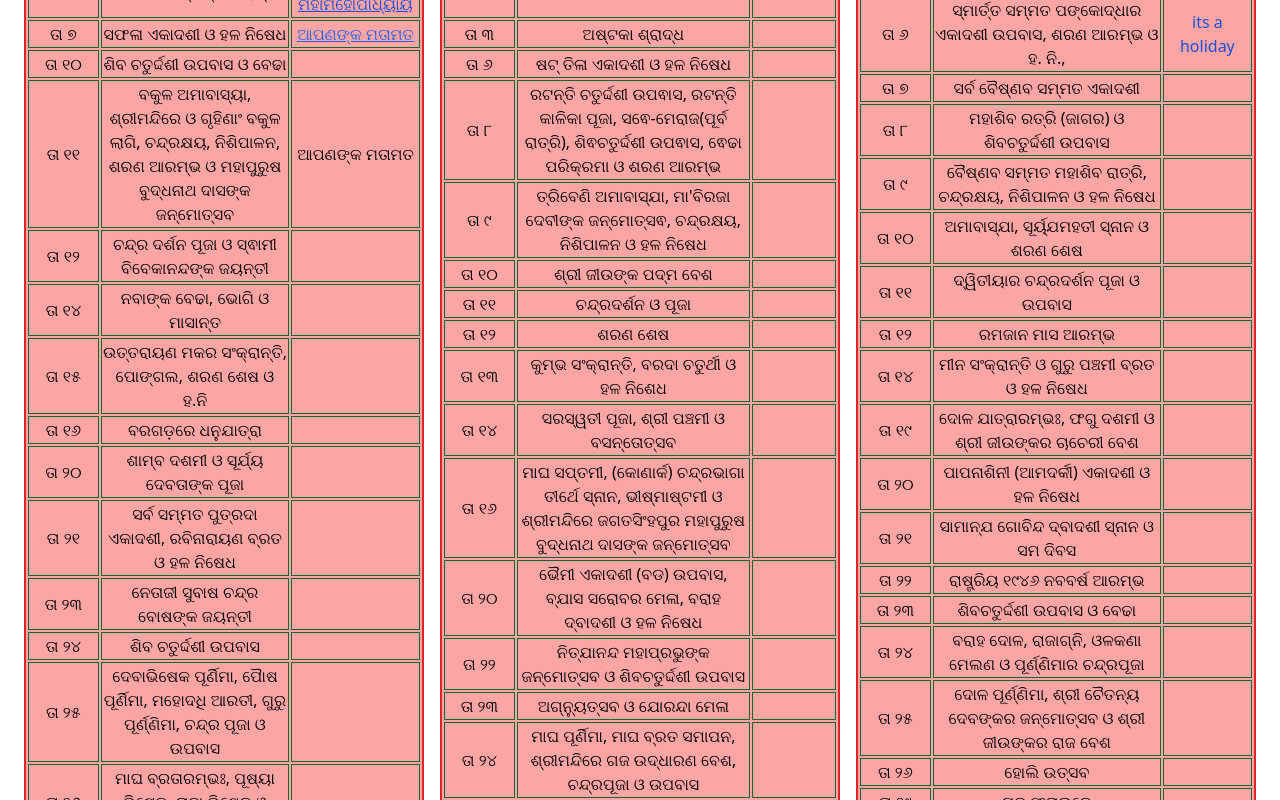
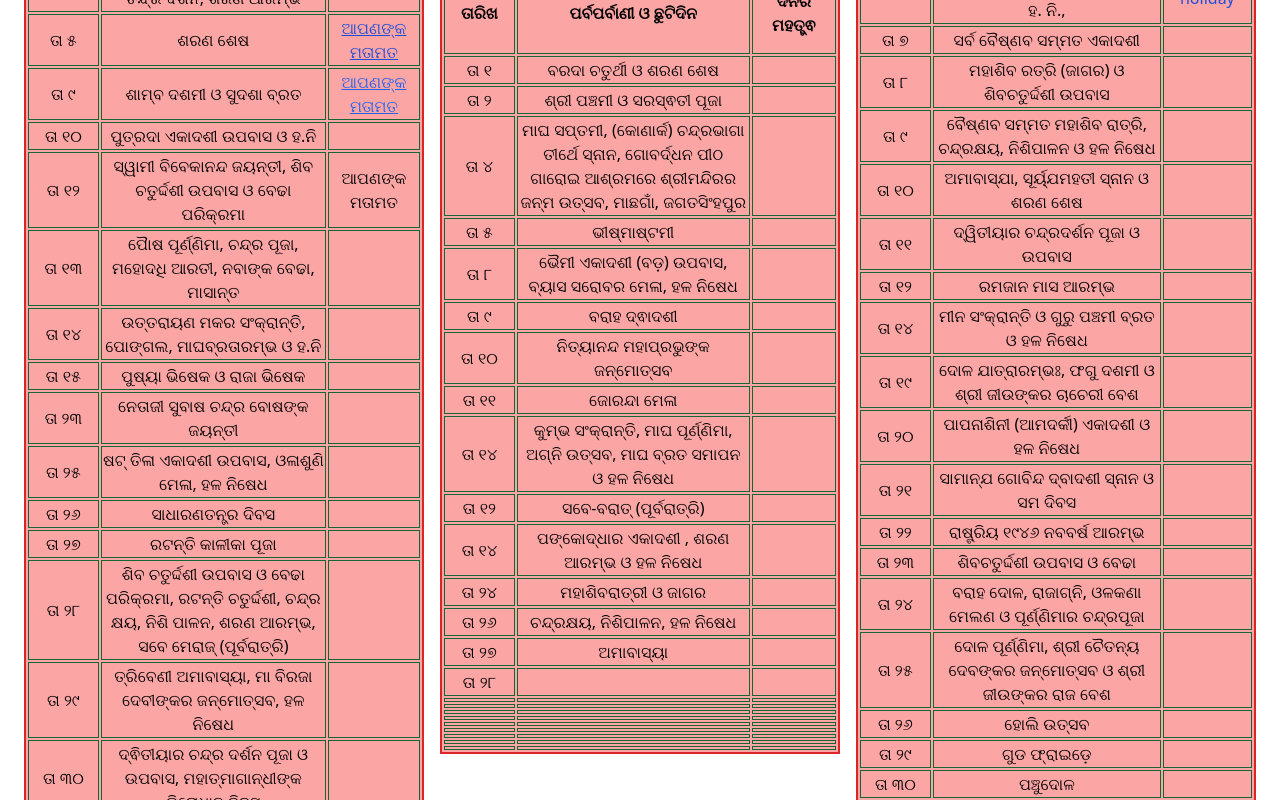
Before and after one commit to biswaranjans7978/UnicCalender, a React (Vite) app in the folder NewReactOdiaCalender/: page /monthlyfestive in a window 1280 px wide. Shown: the part 340-1140 px from the top of the page. Built offline with nearby package versions, Linux system fonts and the light colour scheme.

Commit message:
festive details january & february update

```diff
--- a/NewReactOdiaCalender/src/Component/MonthlyFestive/Festives.jsx
+++ b/NewReactOdiaCalender/src/Component/MonthlyFestive/Festives.jsx
@@ -9,47 +9,45 @@ function Festives() {
             monthDates:
         {
             date1:"ତା ୧",
-            date2:"ତା ୪",
-            date3:"ତା ୭",
+            date2:"ତା ୫",
+            date3:"ତା ୯",
             date4:"ତା ୧୦",
-            date5:"ତା ୧୧",
-            date6:"ତା ୧୨",
+            date5:"ତା ୧୨",
+            date6:"ତା ୧୩",
             date7:"ତା ୧୪",
             date8:"ତା ୧୫ ",
-            date9:"ତା ୧୬ ",
-            date10:"ତା ୨୦ ",
-            date11:"ତା ୨୧ ",
-            date12:"ତା ୨୩ ",
-            date13:"ତା ୨୪ ",
-            date14:"ତା ୨୫ ",
-            date15:"ତା ୨୬ ",
-            date16:"ତା ୨୯ ",
-            date17:"ତା ୩୦  ",
+            date9:"ତା ୨୩ ",
+            date10:"ତା ୨୫ ",
+            date11:"ତା ୨୬ ",
+            date12:"ତା ୨୭ ",
+            date13:"ତା ୨୮ ",
+            date14:"ତା ୨୯ ",
+            date15:"ତା ୩୦ ",
+
         },
             monthFestives:
         {
-            festive1:"ଇଂରାଜୀ ନବବର୍ଷ ସନ ୨୦୨୫ ମସିହା ପ୍ରବେଶ ଆରମ୍ଭ",
-            festive2:"ପଠାଣି ସାମନ୍ତଙ୍କ ଜୟନ୍ତୀ",
-            festive3:"ସଫଳା ଏକାଦଶୀ ଓ ହଳ ନିଷେଧ",
-            festive4:"ଶିବ ଚତୁର୍ଦ୍ଦଶୀ ଉପବାସ ଓ ବେଢା",
-            festive5:"ବକୁଳ ଅମାବାସ୍ୟା, ଶ୍ରୀମନ୍ଦିରେ ଓ ଗୃହିଣାଂ ବକୁଳ ଲାଗି, ଚନ୍ଦ୍ରକ୍ଷୟ, ନିଶିପାଳନ, ଶରଣ ଆରମ୍ଭ ଓ ମହାପୁରୁଷ ବୁଦ୍ଧନାଥ ଦାସଙ୍କ ଜନ୍ମୋତ୍ସବ",
-            festive6:"ଚନ୍ଦ୍ର ଦର୍ଶନ ପୂଜା ଓ ସ୍ଵାମୀ ବିବେକାନନ୍ଦଙ୍କ ଜୟନ୍ତୀ",
-            festive7:"ନବାଙ୍କ ବେଢା, ଭୋଗି ଓ ମାସାନ୍ତ",
-            festive8:"ଉତ୍ତରାୟଣ ମକର ସଂକ୍ରାନ୍ତି, ପୋଙ୍ଗଲ, ଶରଣ ଶେଷ ଓ ହ.ନି",
-            festive9:"ବରଗଡ଼ରେ ଧନୁଯାତ୍ରା",
-            festive10:"ଶାମ୍ବ ଦଶମୀ ଓ ସୂର୍ଯ୍ୟ ଦେବତାଙ୍କ ପୂଜା",
-            festive11:"ସର୍ବ ସମ୍ମତ ପୁତ୍ରଦା ଏକାଦଶୀ, ରବିନାରାୟଣ ବ୍ରତ ଓ ହଳ ନିଷେଧ",
-            festive12:"ନେତାଜୀ ସୁବାଷ ଚନ୍ଦ୍ର ବୋଷଙ୍କ ଜୟନ୍ତୀ",
-            festive13:"ଶିବ ଚତୁର୍ଦ୍ଦଶୀ ଉପବାସ",
-            festive14:"ଦେବାଭିଷେକ ପୂର୍ଣିମା, ପୋୖଷ ପୂର୍ଣିମା, ମହୋଦଧି ଆରତୀ, ଗୁରୁ ପୂର୍ଣ୍ଣିମା, ଚନ୍ଦ୍ର ପୂଜା ଓ ଉପବାସ",
-            festive15:"ମାଘ ବ୍ରତାରମ୍ଭଃ, ପୂଷ୍ୟା ଭିଷେକ, ରାଜା ଭିଷେକ ଓ ୭୫ତମ ସାଧାରଣତନ୍ତ୍ର ଦିବସ",
-            festive16:"ସଙ୍କଟ ଚତୁର୍ଥୀ ବ୍ରତ",
-            festive17:"ମହାତ୍ମାଗାନ୍ଧୀଙ୍କ ତିରୋଧାନ ଦିବସ",
+            festive1:"ଇଂରାଜୀ ନୂତନ ବର୍ଷ ସନ ୨୦୨୫ ମସିହା ପ୍ରବେଶ ଆରମ୍ଭ , ଦ୍ୱିତୀୟାର ଚନ୍ଦ୍ର ଦର୍ଶନ, ଶରଣ ଆରମ୍ଭ",
+            festive2:"ଶରଣ ଶେଷ",
+            festive3:"ଶାମ୍ବ ଦଶମୀ ଓ ସୁଦଶା ବ୍ରତ",
+            festive4:"ପୁତ୍ରଦା ଏକାଦଶୀ ଉପବାସ ଓ ହ.ନି",
+            festive5:"ସ୍ୱାମୀ ବିବେକାନନ୍ଦ ଜୟନ୍ତୀ, ଶିବ ଚତୁର୍ଦ୍ଦଶୀ ଉପବାସ ଓ ବେଢା ପରିକ୍ରମା",
+            festive6:"ପୋୖଷ ପୂର୍ଣ୍ଣିମା, ଚନ୍ଦ୍ର ପୂଜା, ମହୋଦଧି ଆରତୀ, ନବାଙ୍କ ବେଢା, ମାସାନ୍ତ",
+            festive7:"ଉତ୍ତରାୟଣ ମକର ସଂକ୍ରାନ୍ତି, ପୋଙ୍ଗଲ, ମାଘବ୍ରତାରମ୍ଭ ଓ ହ.ନି",
+            festive8:"ପୁଷ୍ୟା ଭିଷେକ ଓ ରାଜା ଭିଷେକ",
+            festive9:"ନେତାଜୀ ସୁବାଷ ଚନ୍ଦ୍ର ବୋଷଙ୍କ ଜୟନ୍ତୀ",
+            festive10:"ଷଟ୍ ତିଳା ଏକାଦଶୀ ଉପବାସ, ଓଳାଶୁଣି ମେଳା, ହଳ ନିଷେଧ",
+            festive11:"ସାଧାରଣତନ୍ତ୍ର ଦିବସ",
+            festive12:"ରଟନ୍ତି କାଳୀକା ପୂଜା",
+            festive13:"ଶିବ ଚତୁର୍ଦ୍ଦଶୀ ଉପବାସ ଓ ବେଢା ପରିକ୍ରମା, ରଟନ୍ତି ଚତୁର୍ଦ୍ଦଶୀ, ଚନ୍ଦ୍ର କ୍ଷୟ, ନିଶି ପାଳନ, ଶରଣ ଆରମ୍ଭ, ସବେ ମେରାଜ୍ (ପୂର୍ବରାତ୍ରି)",
+            festive14:"ତ୍ରିବେଣୀ ଅମାବାସ୍ୟା, ମା ବିରଜା ଦେବୀଙ୍କର ଜନ୍ମୋତ୍ସବ, ହଳ ନିଷେଧ",
+            festive15:"ଦ୍ଵିତୀୟାର ଚନ୍ଦ୍ର ଦର୍ଶନ ପୂଜା ଓ ଉପବାସ, ମହାତ୍ମାଗାନ୍ଧୀଙ୍କ ତିରୋଧାନ ଦିବସ",
+
         },
            monthFestiveImp:
            {
             imp1:"ଇଂରାଜୀ ନୁତନ ବର୍ଷ ଆରମ୍ଭ",
-            imp2:"ପଠାଣି ସାମନ୍ତ ବା ମହାମହୋପାଧ୍ୟାୟ",
+            imp2:"ଆପଣଙ୍କ ମତାମତ",
             imp3:"ଆପଣଙ୍କ ମତାମତ ",
             imp5:" ଆପଣଙ୍କ ମତାମତ",
             imp6:"",
@@ -71,39 +69,39 @@ function Festives() {
             monthName:"ଫେବୃଆରୀ",
             monthDates:
         {
-            date1:"ତା ୩",
-            date2:"ତା ୬",
-            date3:"ତା ୮",
-            date4:"ତା ୯",
-            date5:"ତା ୧୦",
-            date6:"ତା ୧୧",
-            date7:"ତା ୧୨",
-            date8:"ତା ୧୩",
+            date1:"ତା ୧",
+            date2:"ତା ୨",
+            date3:"ତା ୪",
+            date4:"ତା ୫",
+            date5:"ତା ୮",
+            date6:"ତା ୯",
+            date7:"ତା ୧୦",
+            date8:"ତା ୧୧",
             date9:"ତା ୧୪",
-            date10:"ତା ୧୬",
-            date11:"ତା ୨୦",
-            date12:"ତା ୨୨",
-            date13:"ତା ୨୩",
-            date14:"ତା ୨୪",
-            date15:"ତା ୨୬",
+            date10:"ତା ୧୨",
+            date11:"ତା ୧୪",
+            date12:"ତା ୨୪",
+            date13:"ତା ୨୬",
+            date14:"ତା ୨୭",
+            date15:"ତା ୨୮",
         },
             monthFestives:
         {
-            festive1:"ଅଷ୍ଟକା ଶ୍ରାଦ୍ଧ",
-            festive2:"ଷଟ୍ ତିଳା ଏକାଦଶୀ ଓ ହଳ ନିଷେଧ",
-            festive3:"ରଟନ୍ତି ଚତୁର୍ଦ୍ଦଶୀ ଉପଵାସ, ରଟନ୍ତି କାଳିକା ପୂଜା, ସଵେ-ମେରାଜ(ପୂର୍ବ ରାତ୍ରି), ଶିଵଚତୁର୍ଦ୍ଦଶୀ ଉପଵାସ, ଵେଢା ପରିକ୍ରମା ଓ ଶରଣ ଆରମ୍ଭ ",
-            festive4:"ତ୍ରିବେଣି ଅମାବାସ୍ଯା, ମା'ବିରଜା ଦେବୀଙ୍କ ଜନ୍ମୋତ୍ସଵ, ଚନ୍ଦ୍ରକ୍ଷୟ, ନିଶିପାଳନ ଓ ହଳ ନିଷେଧ",
-            festive5:"ଶ୍ରୀ ଜୀଉଙ୍କ ପଦ୍ମ ବେଶ",
-            festive6:"ଚନ୍ଦ୍ରଦର୍ଶନ ଓ ପୂଜା",
-            festive7:"ଶରଣ ଶେଷ",
-            festive8:"କୁମ୍ଭ ସଂକ୍ରାନ୍ତି, ବରଦା ଚତୁର୍ଥୀ ଓ ହଳ ନିଶେଧ",
-            festive9:"ସରସ୍ୱତୀ ପୂଜା, ଶ୍ରୀ ପଞ୍ଚମୀ ଓ ବସନ୍ତୋତ୍ସବ",
-            festive10:"ମାଘ ସପ୍ତମୀ, (କୋଣାର୍କ) ଚନ୍ଦ୍ରଭାଗା  ତୀର୍ଥେ ସ୍ନାନ, ଭୀଷ୍ମାଷ୍ଟମୀ ଓ ଶ୍ରୀମନ୍ଦିରେ ଜଗତସିଂହପୁର ମହାପୁରୁଷ ବୁଦ୍ଧନାଥ ଦାସଙ୍କ ଜନ୍ମୋତ୍ସବ",
-            festive11:"ଭୈମୀ ଏକାଦଶୀ (ବଡ) ଉପବାସ, ବ୍ଯାସ ସରୋବର ମେଳା, ବରାହ ଦ୍ବାଦଶୀ ଓ ହଳ ନିଷେଧ",
-            festive12:"ନିତ୍ଯାନନ୍ଦ ମହାପ୍ରଭୁଙ୍କ ଜନ୍ମୋତ୍ସବ ଓ ଶିବଚତୁର୍ଦ୍ଦଶୀ ଉପବାସ",
-            festive13:"ଅଗ୍ନ୍ୟୁତ୍ସବ ଓ ଯୋରନ୍ଦା ମେଳା",
-            festive14:"ମାଘ ପୂର୍ଣିମା, ମାଘ ବ୍ରତ ସମାପନ, ଶ୍ରୀମନ୍ଦିରେ ଗଜ ଉଦ୍ଧାରଣ ବେଶ, ଚନ୍ଦ୍ରପୂଜା ଓ ଉପବାସ",
-            festive15:"ସବେ-ବରାତ୍(ପୂର୍ବରାତ୍ରି)",
+            festive1:"ବରଦା ଚତୁର୍ଥୀ ଓ ଶରଣ ଶେଷ",
+            festive2:"ଶ୍ରୀ ପଞ୍ଚମୀ ଓ ସରସ୍ଵତୀ ପୂଜା",
+            festive3:"ମାଘ ସପ୍ତମୀ, (କୋଣାର୍କ) ଚନ୍ଦ୍ରଭାଗା ତୀର୍ଥେ ସ୍ନାନ, ଗୋବର୍ଦ୍ଧନ ପୀଠ ଗାରୋଇ ଆଶ୍ରମରେ ଶ୍ରୀମନ୍ଦିରର ଜନ୍ମ ଉତ୍ସବ, ମାଛଗାଁ, ଜଗତସିଂହପୁର",
+            festive4:"ଭୀଷ୍ମାଷ୍ଟମୀ",
+            festive5:"ଭୈମୀ ଏକାଦଶୀ (ବଡ଼) ଉପବାସ, ବ୍ୟାସ ସରୋବର ମେଳା,  ହଳ ନିଷେଧ",
+            festive6:"ବରାହ ଦ୍ଵାଦଶୀ",
+            festive7:"ନିତ୍ୟାନନ୍ଦ ମହାପ୍ରଭୁଙ୍କ ଜନ୍ମୋତ୍ସବ",
+            festive8:"ଜୋରନ୍ଦା ମେଳା",
+            festive9:"କୁମ୍ଭ ସଂକ୍ରାନ୍ତି, ମାଘ ପୂର୍ଣ୍ଣିମା, ଅଗ୍ନି ଉତ୍ସବ, ମାଘ ବ୍ରତ ସମାପନ ଓ ହଳ ନିଷେଧ",
+            festive10:"ସବେ-ବରାତ୍ (ପୂର୍ବରାତ୍ରି)",
+            festive11:"ପଙ୍କୋଦ୍ଧାର ଏକାଦଶୀ , ଶରଣ ଆରମ୍ଭ ଓ ହଳ ନିଷେଧ",
+            festive12:"ମହାଶିବରାତ୍ରୀ ଓ ଜାଗର",
+            festive13:"ଚନ୍ଦ୍ରକ୍ଷୟ, ନିଶିପାଳନ, ହଳ ନିଷେଧ",
+            festive14:"ଅମାବାସ୍ୟା",
+
         },
            monthFestiveImp:
            {
```
